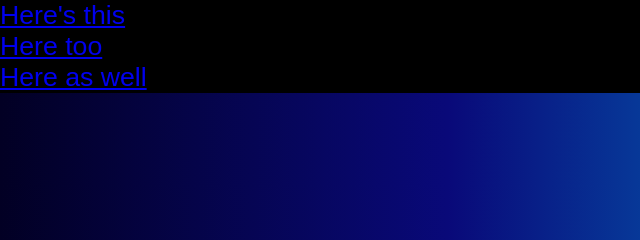
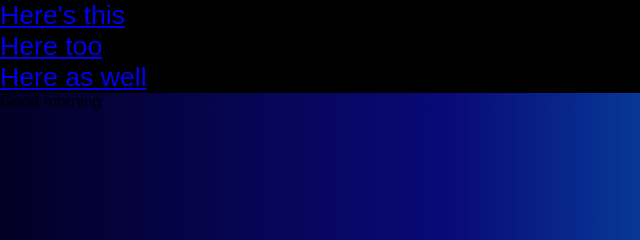
Before and after one commit to Janglybits/Lab4, a plain HTML site: page index.html in a window 1280 px wide. Shown: the top 240 px of the page, 0-640 px from the left. Drawn offline with Linux system fonts and the light colour scheme; the site is published under a folder, as on GitHub Pages, so addresses that start at the root find nothing.

Commit message:
corrected js call in index.html

```diff
--- a/index.html
+++ b/index.html
@@ -15,7 +15,7 @@
             </ul>
         </nav>
     </header>
-    <script src="/js/scripts.js"></script>
+    <script src="js/scripts.js"></script>
 
 </body>
 
```
